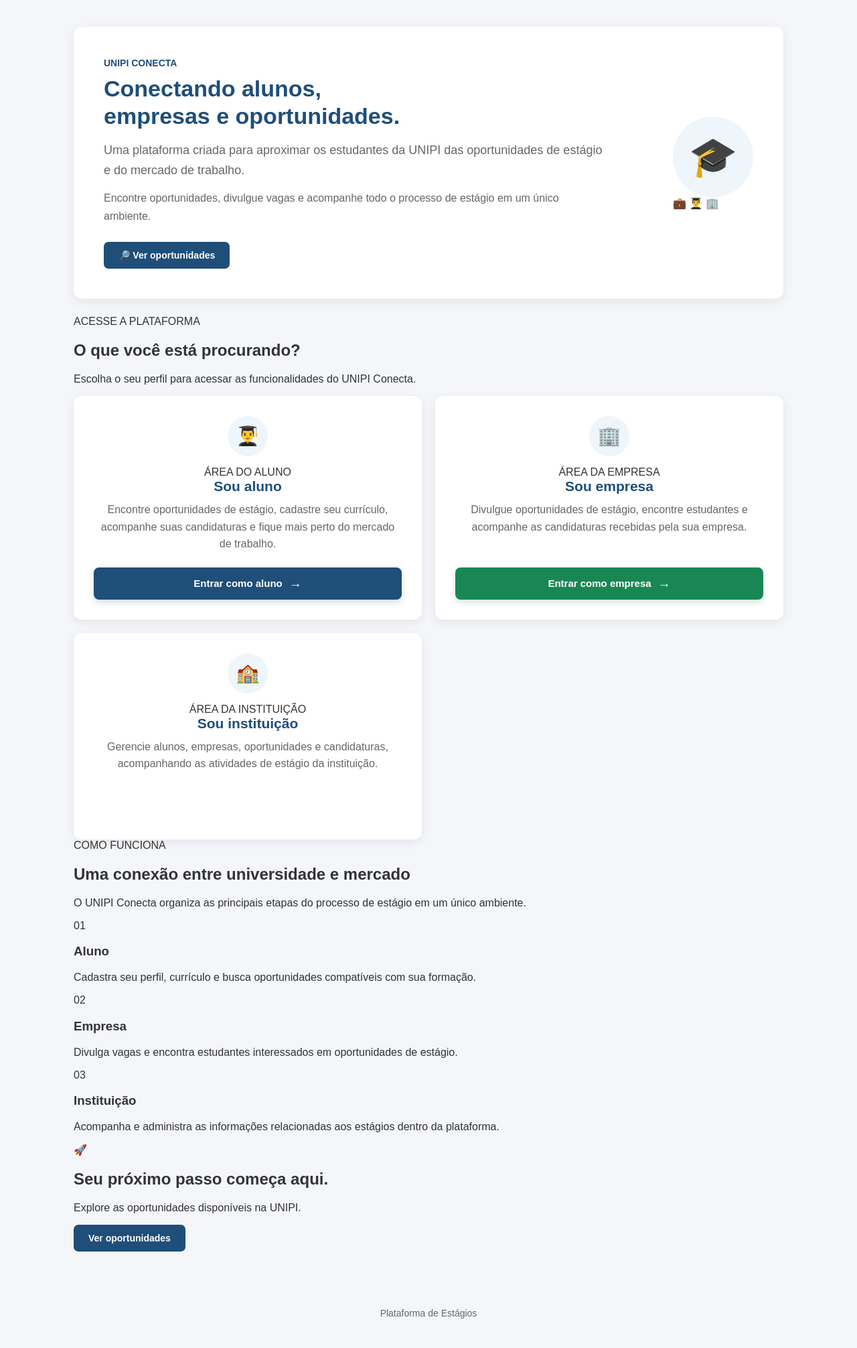
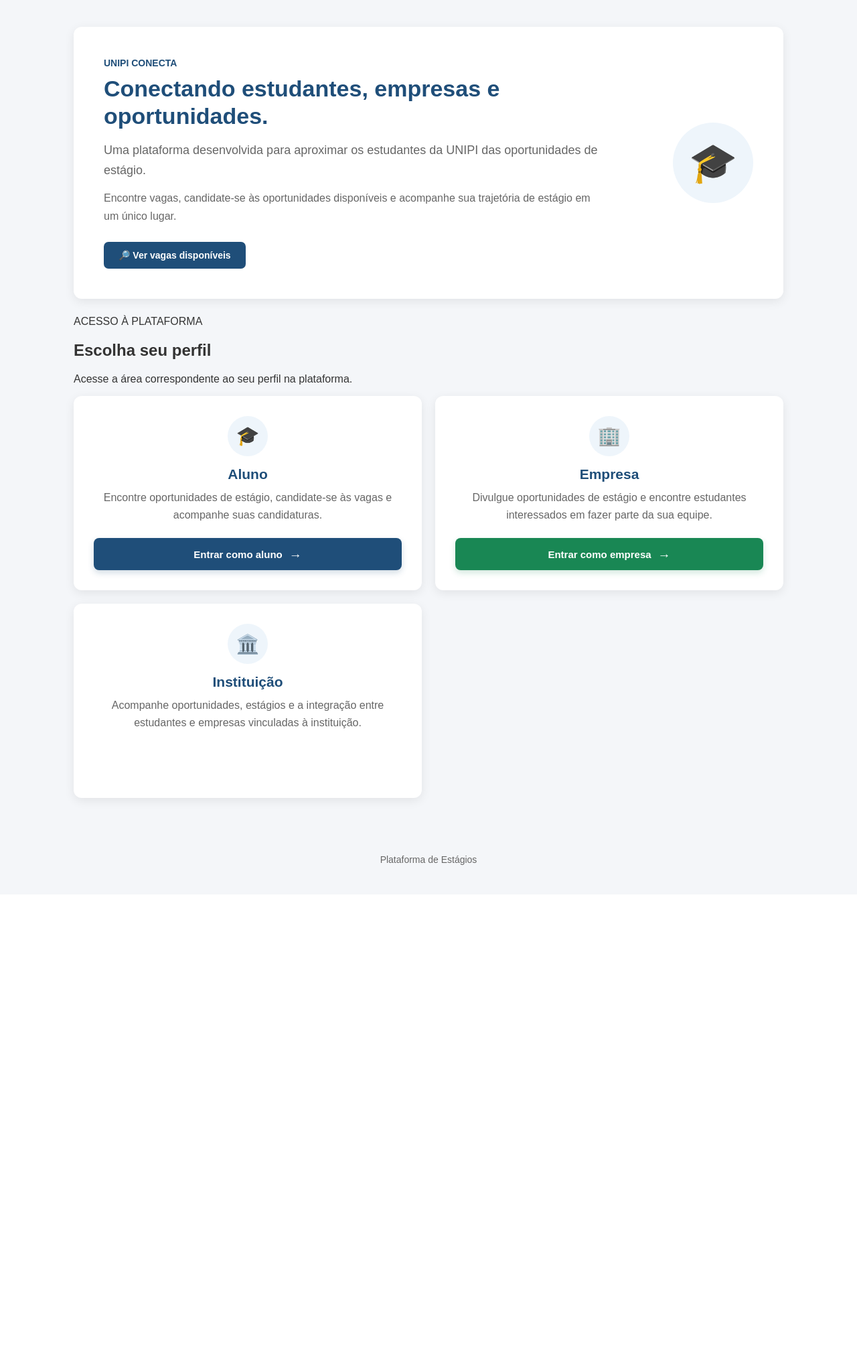
Before and after one commit to Benildomelo/plataforma_estagios, a Django app: page / in a window 1280 px wide. Shown: the part 72-2084 px from the top of the page at 67% size. After the commit the page ends 1363 px from the top, so only its background shows below. Run offline with Django 5.2, Linux system fonts and the light colour scheme.

Commit message:
Atualiza página inicial da plataforma

```diff
--- a/vagas/templates/vagas/publicas/inicio.html
+++ b/vagas/templates/vagas/publicas/inicio.html
@@ -8,9 +8,9 @@
 
 <div class="inicio">
 
-    <!-- =========================================
-         HERO
-    ========================================== -->
+    <!-- =====================================================
+         HERO PRINCIPAL
+         ===================================================== -->
 
     <section class="inicio-hero">
 
@@ -21,18 +21,17 @@
             </span>
 
             <h1>
-                Conectando alunos,<br>
-                empresas e oportunidades.
+                Conectando estudantes, empresas e oportunidades.
             </h1>
 
             <p class="inicio-destaque">
-                Uma plataforma criada para aproximar os estudantes da UNIPI
-                das oportunidades de estágio e do mercado de trabalho.
+                Uma plataforma desenvolvida para aproximar os estudantes
+                da UNIPI das oportunidades de estágio.
             </p>
 
             <p>
-                Encontre oportunidades, divulgue vagas e acompanhe todo o
-                processo de estágio em um único ambiente.
+                Encontre vagas, candidate-se às oportunidades disponíveis
+                e acompanhe sua trajetória de estágio em um único lugar.
             </p>
 
             <div class="inicio-acoes">
@@ -41,55 +40,38 @@
                     class="botao-principal"
                     href="/vagas/"
                 >
-                    🔎 Ver oportunidades
+                    🔎 Ver vagas disponíveis
                 </a>
 
             </div>
 
         </div>
 
-        <div class="inicio-hero-visual">
-
         <div class="inicio-hero-icone">
             🎓
-            </div>
-
-            <span class="inicio-hero-ponto inicio-hero-ponto-1">
-                💼
-            </span>
-
-            <span class="inicio-hero-ponto inicio-hero-ponto-2">
-                👨‍🎓
-            </span>
-
-            <span class="inicio-hero-ponto inicio-hero-ponto-3">
-                🏢
-            </span>
-
         </div>
 
     </section>
 
 
-    <!-- =========================================
-         ACESSOS
-    ========================================== -->
+    <!-- =====================================================
+         ÁREAS DA PLATAFORMA
+         ===================================================== -->
 
-    <section class="inicio-acessos">
+    <section class="inicio-areas">
 
-        <div class="inicio-secao-cabecalho">
+        <div class="inicio-secao-titulo">
 
             <span>
-                ACESSE A PLATAFORMA
+                ACESSO À PLATAFORMA
             </span>
 
             <h2>
-                O que você está procurando?
+                Escolha seu perfil
             </h2>
 
             <p>
-                Escolha o seu perfil para acessar as funcionalidades
-                do UNIPI Conecta.
+                Acesse a área correspondente ao seu perfil na plataforma.
             </p>
 
         </div>
@@ -98,32 +80,23 @@
         <div class="inicio-cards">
 
 
-            <!-- =====================================
+            <!-- =================================================
                  ALUNO
-            ====================================== -->
+                 ================================================= -->
 
             <div class="inicio-card inicio-card-aluno">
 
-                <div class="inicio-card-topo">
-
                 <div class="inicio-card-icone">
-                        👨‍🎓
-                    </div>
-
-                    <span class="inicio-card-tipo">
-                        ÁREA DO ALUNO
-                    </span>
-
+                    🎓
                 </div>
 
                 <h2>
-                    Sou aluno
+                    Aluno
                 </h2>
 
                 <p>
-                    Encontre oportunidades de estágio, cadastre seu currículo,
-                    acompanhe suas candidaturas e fique mais perto do mercado
-                    de trabalho.
+                    Encontre oportunidades de estágio, candidate-se às vagas
+                    e acompanhe suas candidaturas.
                 </p>
 
                 <a
@@ -137,31 +110,23 @@
             </div>
 
 
-            <!-- =====================================
+            <!-- =================================================
                  EMPRESA
-            ====================================== -->
+                 ================================================= -->
 
             <div class="inicio-card inicio-card-empresa">
-
-                <div class="inicio-card-topo">
 
                 <div class="inicio-card-icone">
                     🏢
                 </div>
 
-                    <span class="inicio-card-tipo">
-                        ÁREA DA EMPRESA
-                    </span>
-
-                </div>
-
                 <h2>
-                    Sou empresa
+                    Empresa
                 </h2>
 
                 <p>
-                    Divulgue oportunidades de estágio, encontre estudantes
-                    e acompanhe as candidaturas recebidas pela sua empresa.
+                    Divulgue oportunidades de estágio e encontre estudantes
+                    interessados em fazer parte da sua equipe.
                 </p>
 
                 <a
@@ -175,132 +140,32 @@
             </div>
 
 
-            <!-- =====================================
+            <!-- =================================================
                  INSTITUIÇÃO
-            ====================================== -->
+                 ================================================= -->
 
             <div class="inicio-card inicio-card-instituicao">
 
-                <div class="inicio-card-topo">
-
                 <div class="inicio-card-icone">
-                        🏫
-                    </div>
-
-                    <span class="inicio-card-tipo">
-                        ÁREA DA INSTITUIÇÃO
-                    </span>
-
+                    🏛️
                 </div>
 
                 <h2>
-                    Sou instituição
+                    Instituição
                 </h2>
 
                 <p>
-                    Gerencie alunos, empresas, oportunidades e candidaturas,
-                    acompanhando as atividades de estágio da instituição.
+                    Acompanhe oportunidades, estágios e a integração entre
+                    estudantes e empresas vinculadas à instituição.
                 </p>
 
                 <a
                     class="botao-login botao-login-instituicao"
                     href="/entrar-instituicao/"
                 >
-                    Área institucional
+                    Acessar instituição
                     <span>→</span>
                 </a>
-
-            </div>
-
-
-        </div>
-
-    </section>
-
-
-    <!-- =========================================
-         COMO FUNCIONA
-    ========================================== -->
-
-    <section class="inicio-como-funciona">
-
-        <div class="inicio-secao-cabecalho">
-
-            <span>
-                COMO FUNCIONA
-            </span>
-
-            <h2>
-                Uma conexão entre universidade e mercado
-            </h2>
-
-            <p>
-                O UNIPI Conecta organiza as principais etapas do processo
-                de estágio em um único ambiente.
-            </p>
-
-        </div>
-
-
-        <div class="inicio-etapas">
-
-            <div class="inicio-etapa">
-
-                <div class="inicio-etapa-numero">
-                    01
-                </div>
-
-                <div>
-                    <h3>
-                        Aluno
-                    </h3>
-
-                    <p>
-                        Cadastra seu perfil, currículo e busca oportunidades
-                        compatíveis com sua formação.
-                    </p>
-                </div>
-
-            </div>
-
-
-            <div class="inicio-etapa">
-
-                <div class="inicio-etapa-numero">
-                    02
-                </div>
-
-                <div>
-                    <h3>
-                        Empresa
-                    </h3>
-
-                    <p>
-                        Divulga vagas e encontra estudantes interessados
-                        em oportunidades de estágio.
-                    </p>
-                </div>
-
-            </div>
-
-
-            <div class="inicio-etapa">
-
-                <div class="inicio-etapa-numero">
-                    03
-                </div>
-
-                <div>
-                    <h3>
-                        Instituição
-                    </h3>
-
-                    <p>
-                        Acompanha e administra as informações relacionadas
-                        aos estágios dentro da plataforma.
-                    </p>
-
-                </div>
 
             </div>
 
@@ -308,42 +173,6 @@
 
     </section>
 
-
-    <!-- =========================================
-         CHAMADA FINAL
-    ========================================== -->
-
-    <section class="inicio-banner">
-
-        <div>
-
-            <span class="inicio-banner-icone">
-                🚀
-            </span>
-
-            <div>
-
-                <h2>
-                    Seu próximo passo começa aqui.
-                </h2>
-
-                <p>
-                    Explore as oportunidades disponíveis na UNIPI.
-                </p>
-
-            </div>
-
-        </div>
-
-        <a
-            href="/vagas/"
-            class="botao-principal"
-        >
-            Ver oportunidades
-        </a>
-
-    </section>
-
 </div>
 
 {% endblock %}
```
Also changed, not shown: 1 other file. Lines whose indentation alone changed are shown as unchanged.
